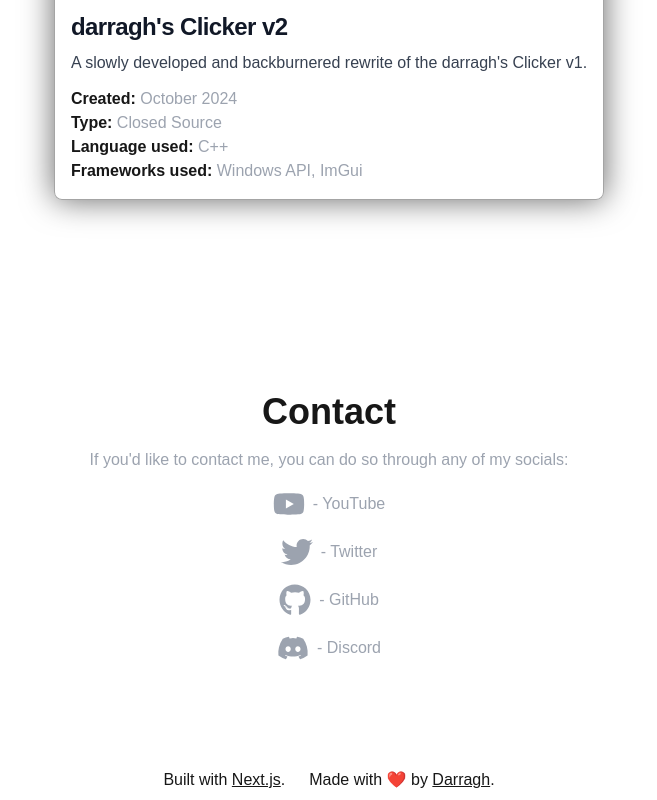
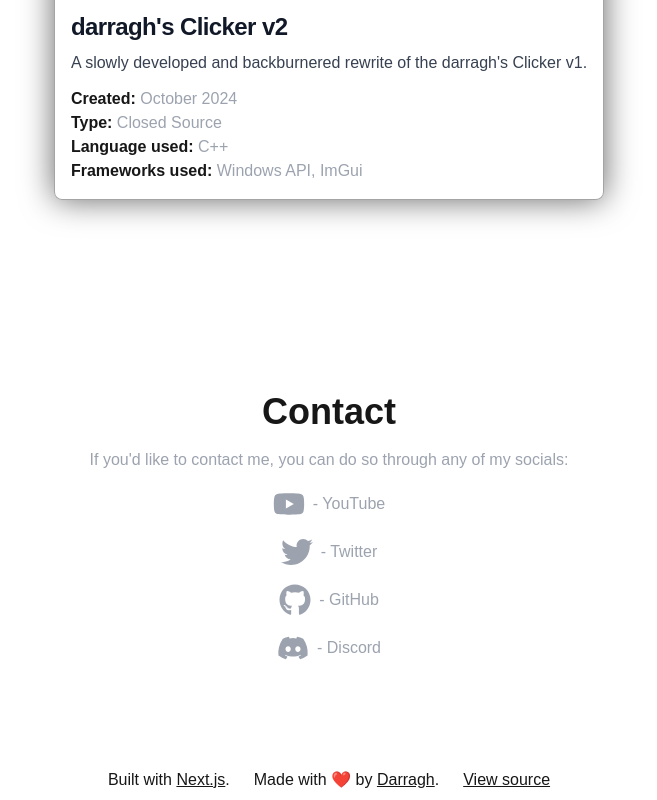
Before and after one commit to darraghd493/personal-site, a Next.js app: page / in a window 1280 px wide. Shown: the part 2084-2884 px from the top of the page, without its empty margins (311-968 px from the left). Built offline with nearby package versions, Linux system fonts and the light colour scheme.

Commit message:
Add view source to page

```diff
--- a/src/app/page.tsx
+++ b/src/app/page.tsx
@@ -323,6 +323,14 @@
               Darragh
             </a>.
           </p>
+          <a
+            href="https://github.com/darraghd493/personal-site"
+            target="_blank"
+            rel="noopener noreferrer"
+            className="underline"
+          >
+            View source
+          </a>
         </div>
       </footer>
     </div>
--- a/src/components/ProjectCard.tsx
+++ b/src/components/ProjectCard.tsx
@@ -1,5 +1,5 @@
 import { Project } from "@/Project";
-import { m, motion } from "motion/react";
+import { motion } from "motion/react";
 import Image from "next/image";
 
 const ProjectCard = ({ project, index }: { project: Project, index: number }) => {
```
